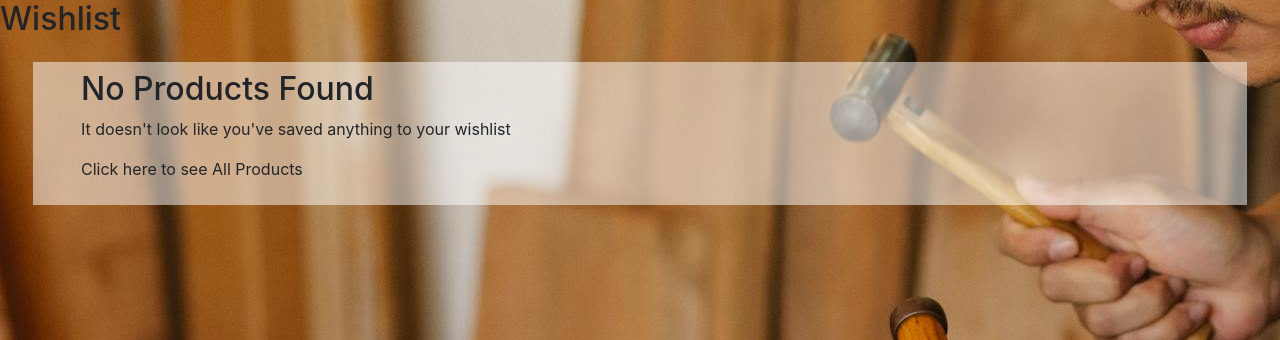
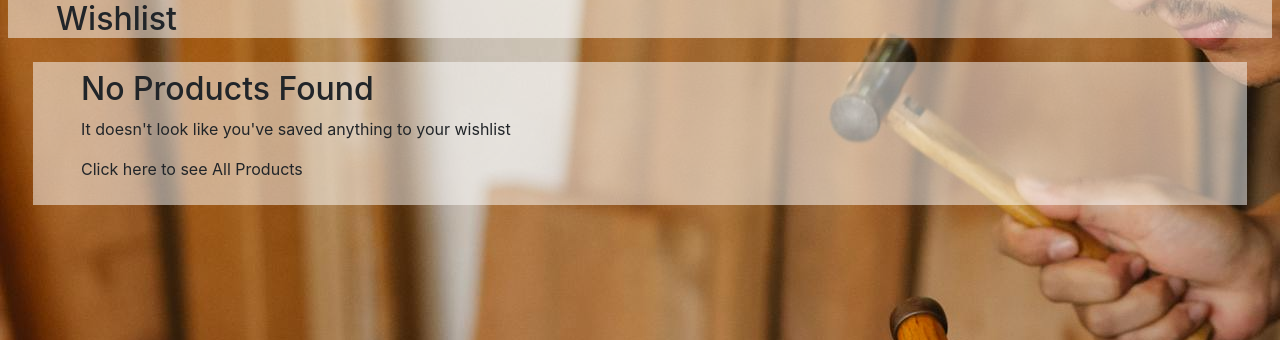
Before and after one commit to mikesealey/ci_pp4, a Django app: page /wishlist/my_wishlist/ in a window 1280 px wide. Shown: the part 104-444 px from the top of the page. Run offline with Django 3.2, Linux system fonts and the light colour scheme; the visitor is signed in with stand-in values (Sample User, id 1); data that the repository does not hold is empty; some libraries are stand-ins or nearby versions.

Commit message:
fixes title in my_wishlist

```diff
--- a/templates/wishlist/my_wishlist.html
+++ b/templates/wishlist/my_wishlist.html
@@ -1,6 +1,10 @@
 {% extends "base.html" %}
 {% block content %}
-<h2>Wishlist</h2>
+
+<div class="translucent-bg px-5 mx-2">
+  <h2>Wishlist</h2>
+</div>
+
 <div class="row mt-4">
   {% if items %}
       {% for item in items %}
```
